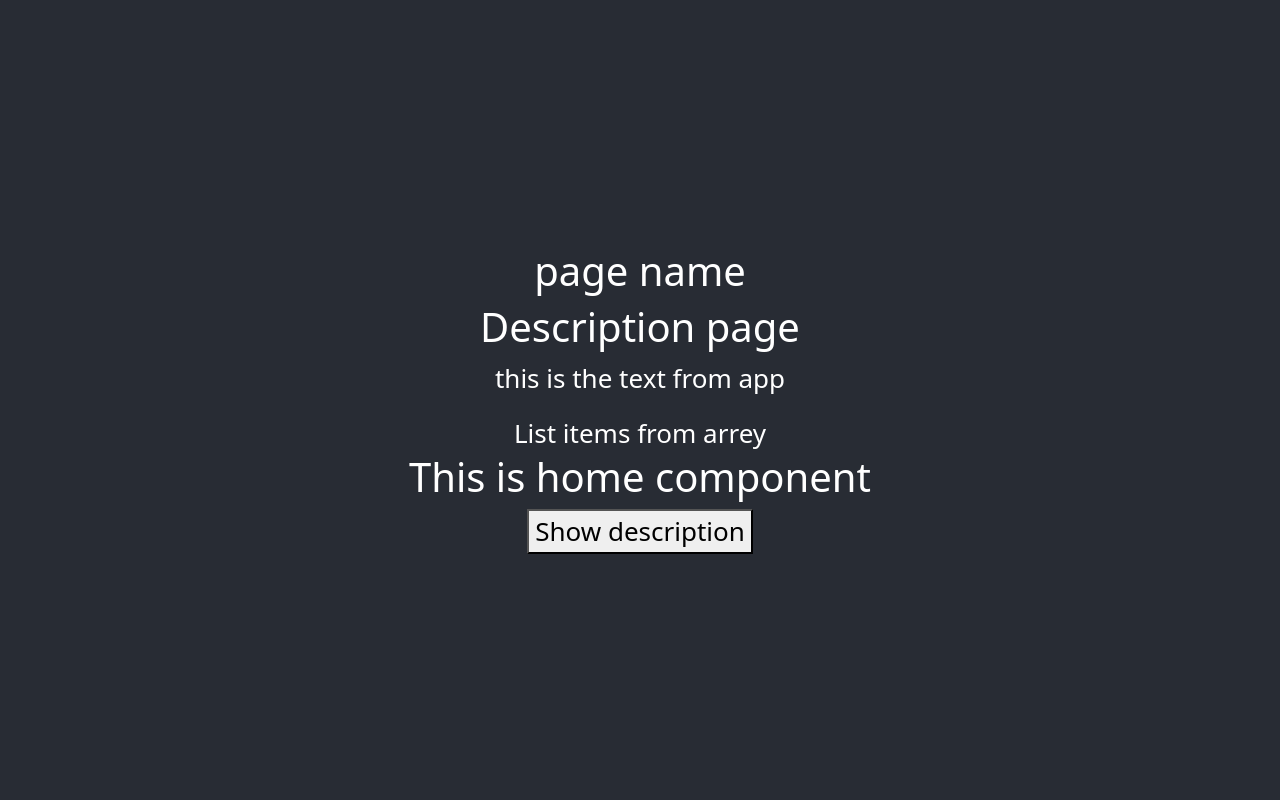
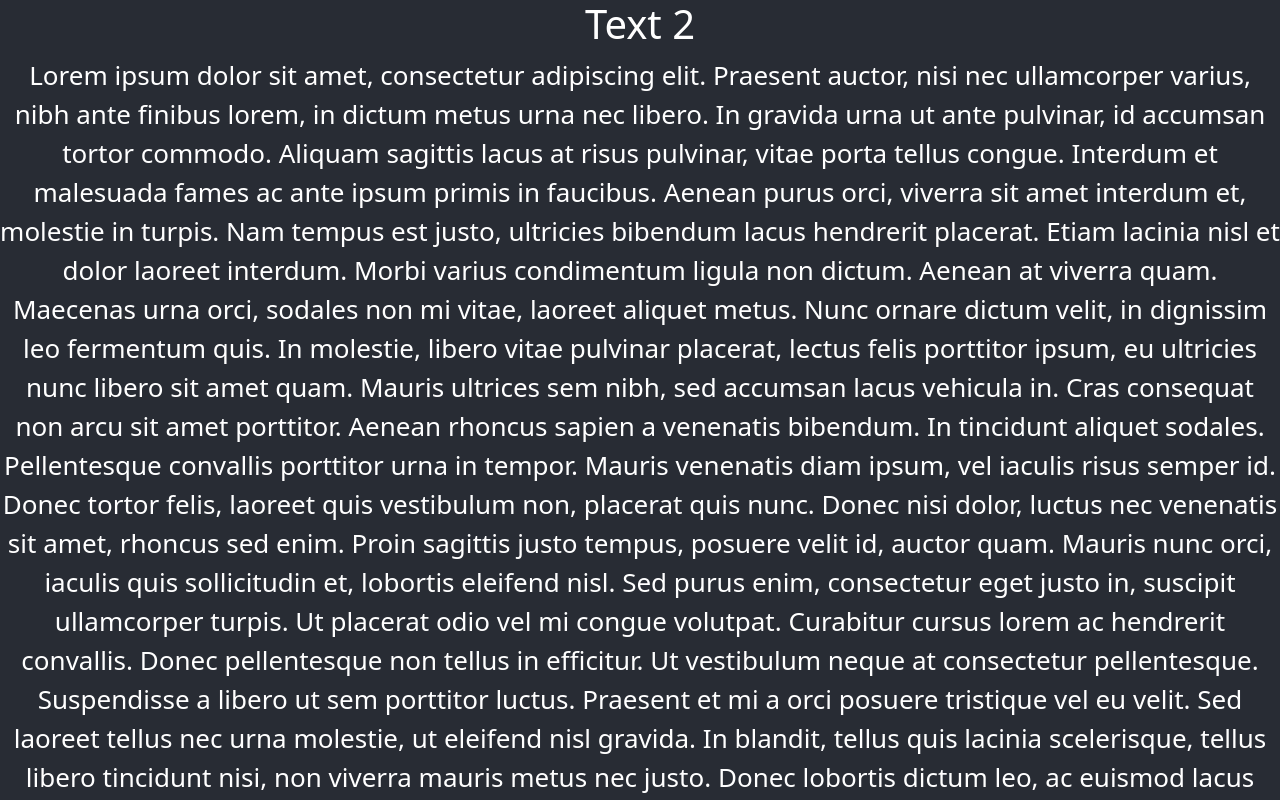
Before and after one commit to andreaangelova/react-app, a React (Create React App) app: page / in a window 1280 px wide. Shown: the top 800 px of the page. Built offline with nearby package versions, Linux system fonts and the light colour scheme.

Commit message:
use state examples

```diff
--- a/src/App.js
+++ b/src/App.js
@@ -1,19 +1,20 @@
 import "./App.css";
 import "bootstrap/dist/css/bootstrap.min.css";
-import Home from "./classExamples/Home/Home";
-import Description from "./classExamples/Home/Description";
+import FunctionCompnent from "./functionExamples/FunctionComponent";
+import ClassWrapp from "./functionExamples/ClassWrapp";
+import Text1 from "./functionExamples/Text1";
+import Text2 from "./functionExamples/Text2";
+import { useEffect, useState } from "react";
 
 function App() {
-  const descriptionInfo = {
-    title: "page name",
-    text: "this is the text from app",
-  };
-  const textArrey = ["List", " items", " from", " arrey"];
+  const [showFirst, setShowFirst] = useState(true);
+  useEffect(() => {
+    setTimeout(() => setShowFirst(false), 5000);
+  }, []);
   return (
     <div className="App">
       <header className="App-header">
-        <Description descriptionInfo={descriptionInfo} textArrey={textArrey} />
-        <Home />
+        {showFirst ? <Text1 /> : <Text2 />}
       </header>
     </div>
   );
--- /dev/null
+++ b/src/functionExamples/ApiCall.js
@@ -0,0 +1,5 @@
+const ApiCall = () => {
+  return <h2>Make api call</h2>;
+};
+
+export default ApiCall;
--- /dev/null
+++ b/src/functionExamples/ClassWrapp.js
@@ -0,0 +1,16 @@
+import { Component } from "react";
+import FunctionCompnent from "./FunctionComponent";
+
+class ClassWrapp extends Component {
+  state = { email: "test@test.com" };
+  render() {
+    return (
+      <FunctionCompnent
+        email={this.state.email}
+        changeEmail={() => this.setState({ email: "test@testChanged.com" })}
+      />
+    );
+  }
+}
+
+export default ClassWrapp;
--- /dev/null
+++ b/src/functionExamples/FunctionComponent.js
@@ -0,0 +1,35 @@
+import { useState } from "react";
+
+const FunctionCompnent = () => {
+  const [email, setEmail] = useState("test.test@hotmail.com");
+  const [address, setAddress] = useState("");
+  const [books, setBooks] = useState([]);
+  const changeAddress = (e) => {
+    const value = e.target.value;
+    setAddress(value);
+  };
+  const addBook = () => {
+    setBooks(["book name"]);
+  };
+  return (
+    <div>
+      <h1>function component with email: {email}</h1>
+      <button
+        onClick={() => {
+          setEmail("email.changed@hotmail.com");
+        }}
+      >
+        Change email
+      </button>
+      <h1>This is you address: {address}</h1>
+      <input onChange={changeAddress}></input>
+      <h1>These are the books</h1>
+      {books.map((book, index) => {
+        return <h1 key={index}>{book}</h1>;
+      })}
+      <button onClick={addBook}>Add book</button>
+    </div>
+  );
+};
+
+export default FunctionCompnent;
--- /dev/null
+++ b/src/functionExamples/Text1.js
@@ -0,0 +1,65 @@
+import { useEffect } from "react";
+
+const Text1 = () => {
+  useEffect(() => {
+    const height = window.innerHeight;
+    const width = window.innerWidth;
+    window.scrollTo(height, width);
+  });
+  return (
+    <div>
+      <h1>Text 1</h1>
+      <p>
+        Lorem ipsum dolor sit amet, consectetur adipiscing elit. Praesent
+        auctor, nisi nec ullamcorper varius, nibh ante finibus lorem, in dictum
+        metus urna nec libero. In gravida urna ut ante pulvinar, id accumsan
+        tortor commodo. Aliquam sagittis lacus at risus pulvinar, vitae porta
+        tellus congue. Interdum et malesuada fames ac ante ipsum primis in
+        faucibus. Aenean purus orci, viverra sit amet interdum et, molestie in
+        turpis. Nam tempus est justo, ultricies bibendum lacus hendrerit
+        placerat. Etiam lacinia nisl et dolor laoreet interdum. Morbi varius
+        condimentum ligula non dictum. Aenean at viverra quam. Maecenas urna
+        orci, sodales non mi vitae, laoreet aliquet metus. Nunc ornare dictum
+        velit, in dignissim leo fermentum quis. In molestie, libero vitae
+        pulvinar placerat, lectus felis porttitor ipsum, eu ultricies nunc
+        libero sit amet quam. Mauris ultrices sem nibh, sed accumsan lacus
+        vehicula in. Cras consequat non arcu sit amet porttitor. Aenean rhoncus
+        sapien a venenatis bibendum. In tincidunt aliquet sodales. Pellentesque
+        convallis porttitor urna in tempor. Mauris venenatis diam ipsum, vel
+        iaculis risus semper id. Donec tortor felis, laoreet quis vestibulum
+        non, placerat quis nunc. Donec nisi dolor, luctus nec venenatis sit
+        amet, rhoncus sed enim. Proin sagittis justo tempus, posuere velit id,
+        auctor quam. Mauris nunc orci, iaculis quis sollicitudin et, lobortis
+        eleifend nisl. Sed purus enim, consectetur eget justo in, suscipit
+        ullamcorper turpis. Ut placerat odio vel mi congue volutpat. Curabitur
+        cursus lorem ac hendrerit convallis. Donec pellentesque non tellus in
+        efficitur. Ut vestibulum neque at consectetur pellentesque. Suspendisse
+        a libero ut sem porttitor luctus. Praesent et mi a orci posuere
+        tristique vel eu velit. Sed laoreet tellus nec urna molestie, ut
+        eleifend nisl gravida. In blandit, tellus quis lacinia scelerisque,
+        tellus libero tincidunt nisi, non viverra mauris metus nec justo. Donec
+        lobortis dictum leo, ac euismod lacus pretium in. Sed posuere efficitur
+        sem id fringilla. Sed et ex turpis. Nullam eros ipsum, euismod convallis
+        placerat ut, porttitor eget lectus. Vivamus sit amet mi id libero
+        consectetur semper a in risus. Nunc mattis orci tincidunt gravida
+        molestie. Cras ullamcorper mollis laoreet. Aliquam consequat odio ipsum,
+        eu aliquet diam pretium vitae. Donec id felis vitae orci pellentesque
+        commodo. Proin eleifend, sem eu viverra maximus, lacus magna semper
+        nisl, eu feugiat ante odio ac elit. Nulla pretium magna sed sem
+        vehicula, a congue massa eleifend. Donec euismod at elit vitae rhoncus.
+        Cras sem quam, facilisis a iaculis vel, tincidunt et risus. Phasellus
+        finibus luctus libero interdum lobortis. Sed fermentum odio mi, maximus
+        condimentum risus facilisis a. Phasellus fermentum eget mauris eget
+        aliquet. Praesent condimentum euismod ligula, non volutpat velit
+        ultrices sit amet. Cras at sollicitudin tellus. Vestibulum porttitor
+        felis ut tristique eleifend. Sed at mauris egestas, sagittis sapien et,
+        faucibus felis. Proin eget tellus fermentum, ornare odio a, sodales
+        felis. Cras volutpat vitae lacus at vehicula. Phasellus eget lorem ex.
+        Interdum et malesuada fames ac ante ipsum primis in faucibus. Quisque
+        rutrum mi pellentesque, pretium sapien ac, sollicitudin purus.
+      </p>
+    </div>
+  );
+};
+
+export default Text1;
--- /dev/null
+++ b/src/functionExamples/Text2.js
@@ -0,0 +1,58 @@
+const Text2 = () => {
+  return (
+    <div>
+      <h1>Text 2</h1>
+      <p>
+        Lorem ipsum dolor sit amet, consectetur adipiscing elit. Praesent
+        auctor, nisi nec ullamcorper varius, nibh ante finibus lorem, in dictum
+        metus urna nec libero. In gravida urna ut ante pulvinar, id accumsan
+        tortor commodo. Aliquam sagittis lacus at risus pulvinar, vitae porta
+        tellus congue. Interdum et malesuada fames ac ante ipsum primis in
+        faucibus. Aenean purus orci, viverra sit amet interdum et, molestie in
+        turpis. Nam tempus est justo, ultricies bibendum lacus hendrerit
+        placerat. Etiam lacinia nisl et dolor laoreet interdum. Morbi varius
+        condimentum ligula non dictum. Aenean at viverra quam. Maecenas urna
+        orci, sodales non mi vitae, laoreet aliquet metus. Nunc ornare dictum
+        velit, in dignissim leo fermentum quis. In molestie, libero vitae
+        pulvinar placerat, lectus felis porttitor ipsum, eu ultricies nunc
+        libero sit amet quam. Mauris ultrices sem nibh, sed accumsan lacus
+        vehicula in. Cras consequat non arcu sit amet porttitor. Aenean rhoncus
+        sapien a venenatis bibendum. In tincidunt aliquet sodales. Pellentesque
+        convallis porttitor urna in tempor. Mauris venenatis diam ipsum, vel
+        iaculis risus semper id. Donec tortor felis, laoreet quis vestibulum
+        non, placerat quis nunc. Donec nisi dolor, luctus nec venenatis sit
+        amet, rhoncus sed enim. Proin sagittis justo tempus, posuere velit id,
+        auctor quam. Mauris nunc orci, iaculis quis sollicitudin et, lobortis
+        eleifend nisl. Sed purus enim, consectetur eget justo in, suscipit
+        ullamcorper turpis. Ut placerat odio vel mi congue volutpat. Curabitur
+        cursus lorem ac hendrerit convallis. Donec pellentesque non tellus in
+        efficitur. Ut vestibulum neque at consectetur pellentesque. Suspendisse
+        a libero ut sem porttitor luctus. Praesent et mi a orci posuere
+        tristique vel eu velit. Sed laoreet tellus nec urna molestie, ut
+        eleifend nisl gravida. In blandit, tellus quis lacinia scelerisque,
+        tellus libero tincidunt nisi, non viverra mauris metus nec justo. Donec
+        lobortis dictum leo, ac euismod lacus pretium in. Sed posuere efficitur
+        sem id fringilla. Sed et ex turpis. Nullam eros ipsum, euismod convallis
+        placerat ut, porttitor eget lectus. Vivamus sit amet mi id libero
+        consectetur semper a in risus. Nunc mattis orci tincidunt gravida
+        molestie. Cras ullamcorper mollis laoreet. Aliquam consequat odio ipsum,
+        eu aliquet diam pretium vitae. Donec id felis vitae orci pellentesque
+        commodo. Proin eleifend, sem eu viverra maximus, lacus magna semper
+        nisl, eu feugiat ante odio ac elit. Nulla pretium magna sed sem
+        vehicula, a congue massa eleifend. Donec euismod at elit vitae rhoncus.
+        Cras sem quam, facilisis a iaculis vel, tincidunt et risus. Phasellus
+        finibus luctus libero interdum lobortis. Sed fermentum odio mi, maximus
+        condimentum risus facilisis a. Phasellus fermentum eget mauris eget
+        aliquet. Praesent condimentum euismod ligula, non volutpat velit
+        ultrices sit amet. Cras at sollicitudin tellus. Vestibulum porttitor
+        felis ut tristique eleifend. Sed at mauris egestas, sagittis sapien et,
+        faucibus felis. Proin eget tellus fermentum, ornare odio a, sodales
+        felis. Cras volutpat vitae lacus at vehicula. Phasellus eget lorem ex.
+        Interdum et malesuada fames ac ante ipsum primis in faucibus. Quisque
+        rutrum mi pellentesque, pretium sapien ac, sollicitudin purus.
+      </p>
+    </div>
+  );
+};
+
+export default Text2;
```
